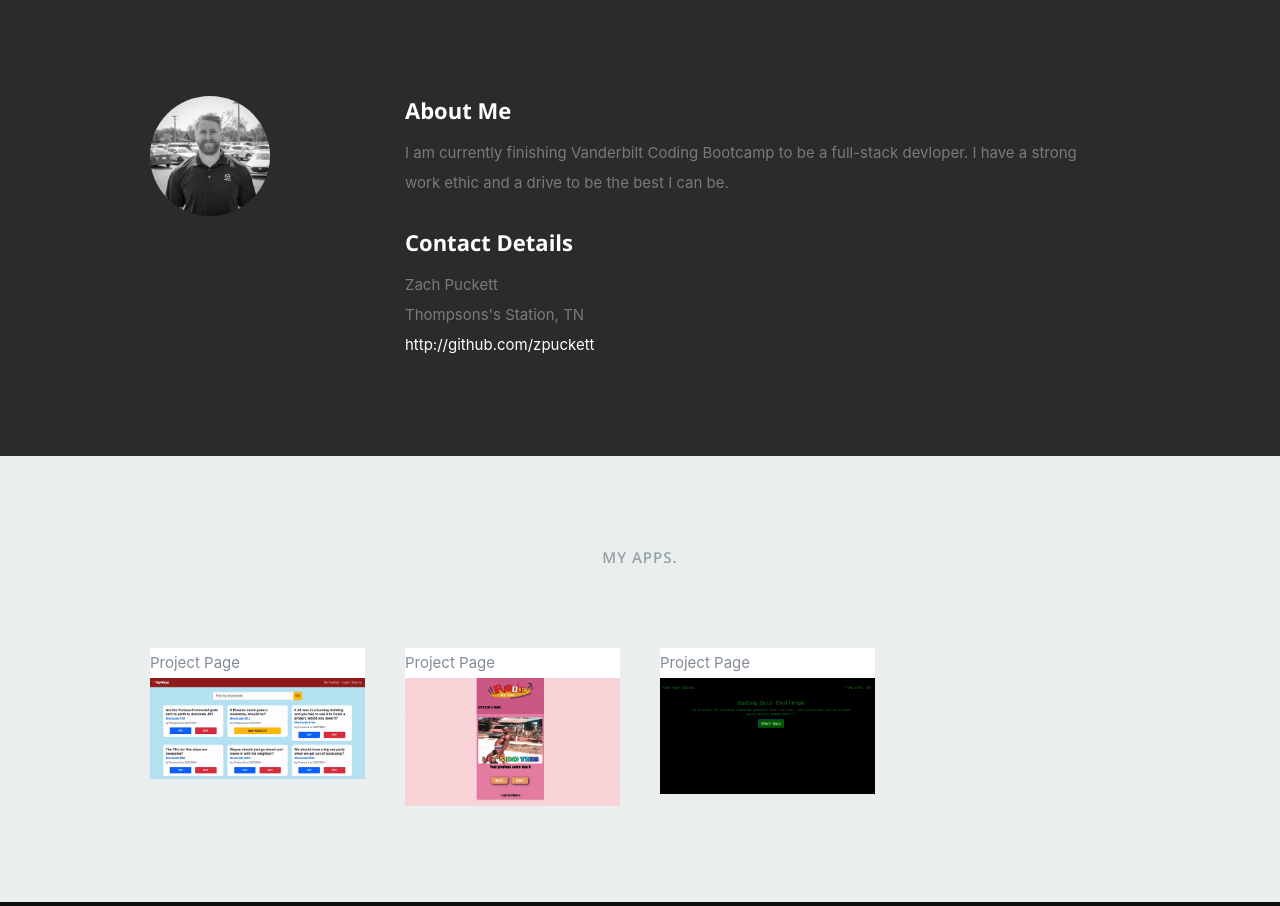
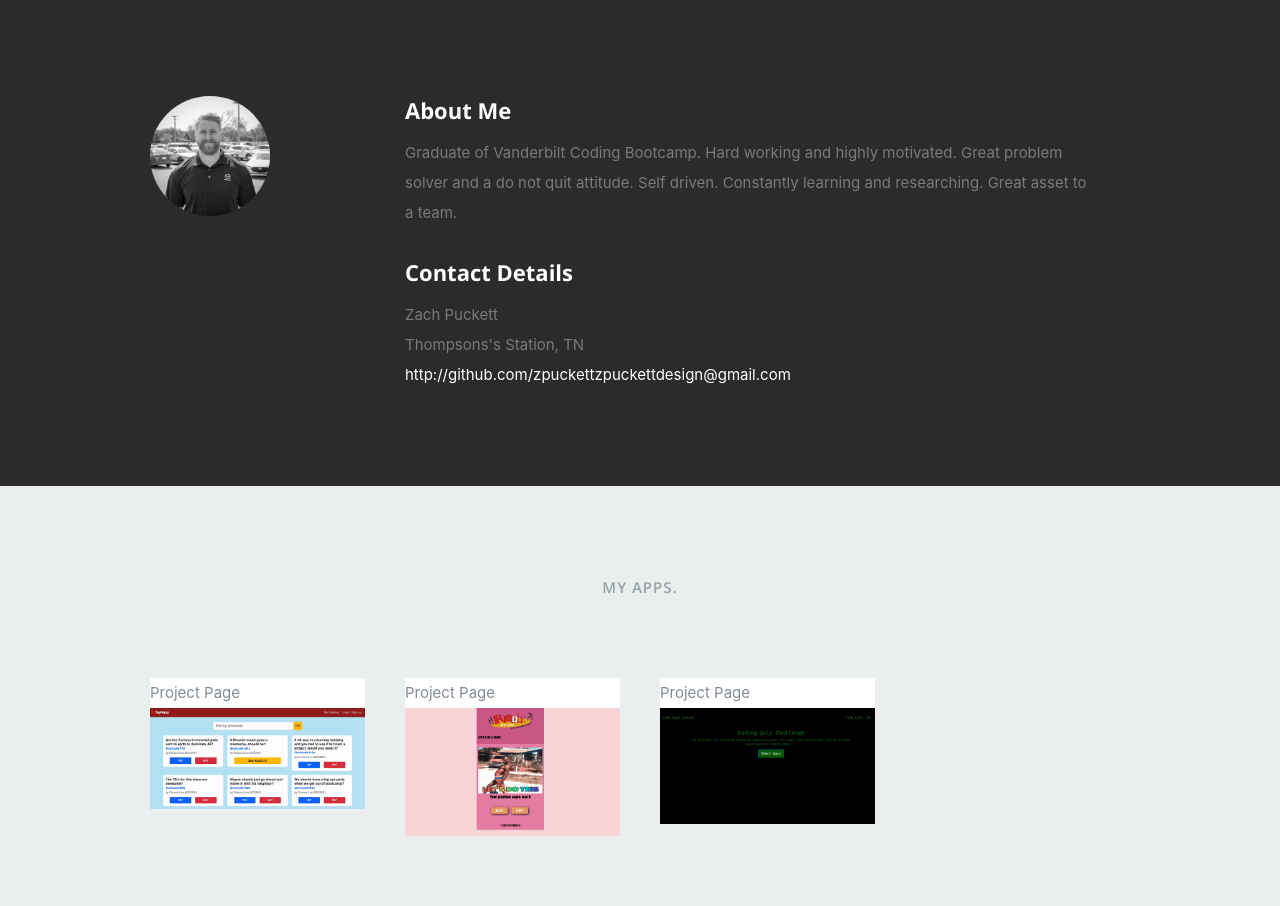
Before and after one commit to zpuckett/portfolio, a React (Create React App) app: page / in a window 1280 px wide. Shown: the part 800-1706 px from the top of the page. Built offline with nearby package versions, Linux system fonts and the light colour scheme.

Commit message:
email wip

```diff
--- a/src/components/About.js
+++ b/src/components/About.js
@@ -36,6 +36,9 @@ export default class About extends Component {
                     <a href="https://github.com/zpuckett" target="_blank">
                     <span>{resumeData.website}</span>
                     </a>
+                    <a href="mailto:zpuckettdesign@gmail.com" target="_blank">
+                    <span>{resumeData.email}</span>
+                    </a>
        					   </p>
                   </div>
                </div>
--- a/src/resumeData.js
+++ b/src/resumeData.js
@@ -20,9 +20,10 @@ let resumeData = {
           className:"fa fa-twitter"
         }
       ],
-    aboutme:"I am currently finishing Vanderbilt Coding Bootcamp to be a full-stack devloper. I have a strong work ethic and a drive to be the best I can be.",
+    aboutme:"Graduate of Vanderbilt Coding Bootcamp. Hard working and highly motivated. Great problem solver and a do not quit attitude. Self driven. Constantly learning and researching. Great asset to a team.",
     address:"Thompsons's Station, TN",
     website:"http://github.com/zpuckett",
+    email:"zpuckettdesign@gmail.com",
 
 
     skillsDescription:"My Skills include:",
```
